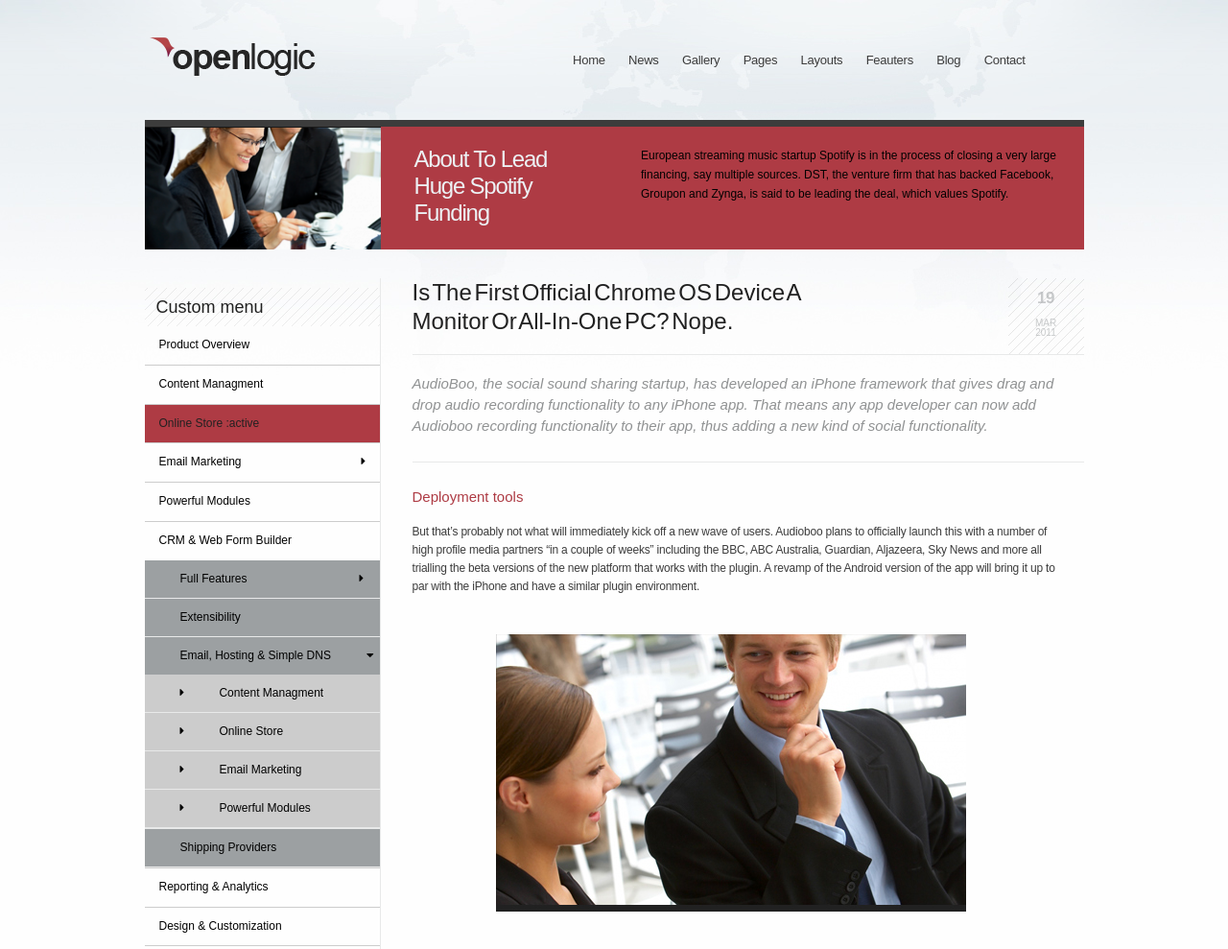
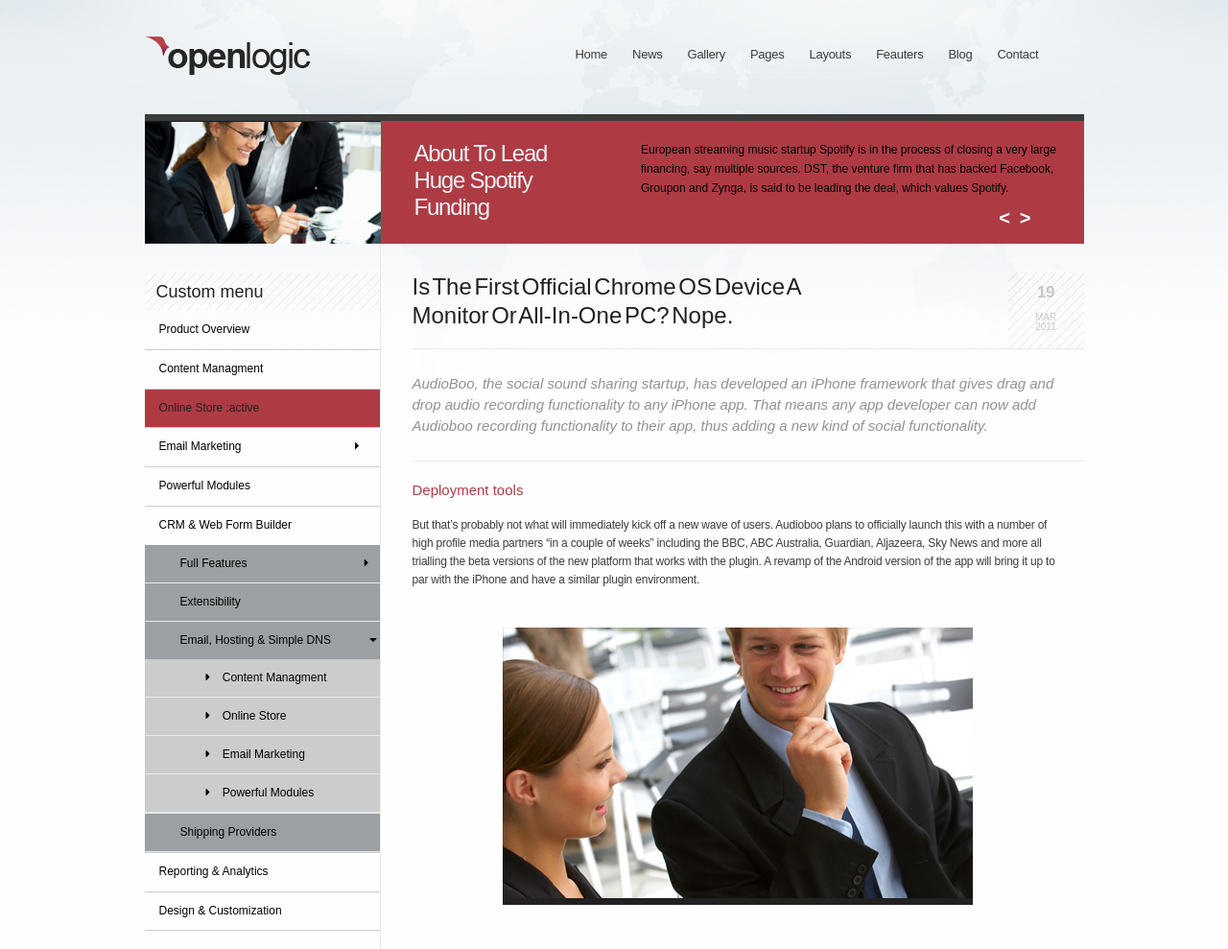
Before and after one commit to Arkant/Arkant.github.io, a website: page site/app/index.html in a window 1280 px wide. Shown: the top 989 px of the page at 96% size. Drawn offline with Linux system fonts and the light colour scheme.

Commit message:
finished news site

```diff
--- a/site/app/index.html
+++ b/site/app/index.html
@@ -66,8 +66,13 @@
           <h1>About To Lead<br> Huge Spotify<br> Funding</h1>
         </div>
         <div class="text_main"><p>
-          European streaming music startup Spotify is in the process of closing a very large financing, say multiple sources. DST, the venture firm that has backed Facebook, Groupon and Zynga, is said to be leading the deal, which values Spotify.
-        </p></div>
+          European streaming music startup Spotify is in the process of closing a very large financing,
+          say multiple sources. DST, the venture firm that has backed Facebook, Groupon and Zynga, is said
+          to be leading the deal, which values Spotify.
+        </p>
+          <div class="arrows"><span> <</span> <span>></span> </div>
+        </div>
+
       </section>
 
       <section class="main-content">
@@ -78,27 +83,26 @@
                 <li><p>Product Overview</p> </li>
                 <li><p>Content Managment</p> </li>
                 <li class="active">Online Store :active</li>
-                <li class="flexit"><p>Email Marketing</p>
-                  <i class="fas fa-caret-right"></i></li>
+                <li><p>Email Marketing <i class="fas fa-caret-right sidebar-right"></i></p>
+                  </li>
                 <li><p>Powerful Modules</p></li>
                 <li>
                   <p>CRM & Web Form Builder</p>
                   <ul class="crm-class">
                     <li class="flexit-inner">
-                      <p>Full Features</p>
-                      <i class="fas fa-caret-right"></i></li>
+                      <p>Full Features <i class="fas fa-caret-right sidebar-right-under"></i></p>
+                      </li>
                     </li>
                     <li><p>Extensibility</p> </li>
                     <li>
                       <div class="lower-flex">
-                          <p>Email, Hosting & Simple DNS </p>
-                          <i class="fas fa-caret-down"></i>
+                          <p>Email, Hosting & Simple DNS <i class="fas fa-caret-down "></i></p>
                       </div>
                       <ul class="email-class">
-                        <li><i class="fas fa-caret-right"></i><p>Content Managment</p>
-                        <li><i class="fas fa-caret-right"></i><p>Online Store</p> </li>
-                        <li><i class="fas fa-caret-right"></i><p>Email Marketing</p> </li>
-                        <li><i class="fas fa-caret-right"></i><p>Powerful Modules</p> </li>
+                        <li><p> <i class="fas fa-caret-right sidebar-left"></i> Content Managment</p>
+                        <li><p> <i class="fas fa-caret-right sidebar-left"></i> Online Store</p> </li>
+                        <li><p> <i class="fas fa-caret-right sidebar-left"></i> Email Marketing</p> </li>
+                        <li><p> <i class="fas fa-caret-right sidebar-left"></i> Powerful Modules</p> </li>
                      </ul>
                     </li>
                     <li><p>Shipping Providers</p></li>
--- a/site/src/scss/style.scss
+++ b/site/src/scss/style.scss
@@ -7,6 +7,7 @@
     justify-content: space-between;
     align-items: center;
 }
+
 
 nav ul li {
     position: relative;
@@ -37,6 +38,17 @@
     width: 0;
     height: 0;
     border: 5px solid transparent;
+    border-bottom-color: #212121;
+}
+ .under-submenu::before {
+    content: "";
+    position: absolute;
+    bottom: 90%;
+    left: -2%;
+    width: 2;
+    height: 0;
+    border: 5px solid transparent;
+    transform: rotate(90deg);
     border-bottom-color: #212121;
 }
 nav ul li .submenu {
@@ -71,7 +83,7 @@
     transform: rotateY(-90deg) translate(1%);
     transition: .3s linear;
     position: absolute;
-    left: 100%;
+    left: 152px;
     top: 0;
     background: #212121;
 }
@@ -84,20 +96,16 @@
 }
 
 .logic {
-    padding-left: 15px;
-    position: relative;
-    top: -20px;
+    // padding-left: 15px;
 }
 
 .header-nav {
-    height: 66px;
-    // background-color: grey;
     display: flex;
-    flex-direction: row;
     justify-content: space-between;
-    padding-top:59px;
-    max-width: 998px;
-    min-width: 998px;
+    align-items: center;
+    padding: 38px 0;
+    max-width: 979px;
+    min-width: 979px;
     margin-left: auto;
     margin-right: auto;
 }
@@ -109,8 +117,12 @@
     bottom: 5px;
 }
 
+.navigaton li {
+    padding: 0 8px;
+}
+
 .navigaton a{
-    padding-left:11px;
+    padding:0 5px;
     font-family: Arial;
     color: #3c3c3c;
     font-size: 13px;
@@ -154,8 +166,20 @@
         padding: 9px;
 }
 
+.arrows {
+    display: flex;
+    justify-content: flex-end;
+    padding-right: 50px;
+    color: white;
+    font-size: 20px;
+    font-weight: bold;
 
+}
 
+.arrows span {
+    cursor: pointer;
+    margin: 0 5px;
+}
 
 .submenu-first>li>a {
     color: #9ca0a2;
@@ -172,10 +196,9 @@
     flex-direction: row;
     background-color: #ae3b44;
     font-family: Arial;
-    max-width: 980px;
+    max-width: 979px;
     height: 128px;
     border-top: 7px solid  #3c3c3c;
-    margin-bottom: 30px;
 }
 
 
@@ -204,6 +227,10 @@
     font-size: 12px;
 }
 
+.text_main p {
+    margin-bottom: 10px;
+}
+
 .active {
     background: #ae3b44;
     color: #212121;
@@ -216,9 +243,9 @@
     margin-bottom: 20px;
 }
 .left-nav {
-    padding-top: 10px;
+    padding-top: 30px;
     width: 35%;
-    height: 1478px;
+    height: 1445px;
 }
 
 
@@ -269,10 +296,10 @@
 }
 
 .content-heading {
+    padding-top: 30px;
     display: flex;
     justify-content: space-between;
     border-bottom: 1px solid  #E8E9E9;
-    margin-bottom: 19px;
 }
 
 .content-heading h3 {
@@ -313,13 +340,12 @@
     line-height: 22px;
     padding-right: 15px;
     border-bottom: 1px solid  #E8E9E9;
-    padding-bottom: 26px;
-    margin-bottom: 28px;
+    padding: 25px 0;
 
 }
 
 .article {
-    padding-right: 22px;
+    padding: 22px 22px 22px 0;
 }
 .article h4 {
     margin-bottom: 20px;
@@ -344,7 +370,6 @@
 
 .article-main-img{
     text-align: center;
-    padding-right: 14px;
     margin-bottom: 50px;
 }
 
@@ -354,20 +379,15 @@
     border-bottom: 7px solid  #3c3c3c;
    }
 
-.par-two {
-    margin-bottom: 30px;
-}
-
 .article-main {
-    margin-bottom: 30px;
     border-bottom: 1px solid  #E8E9E9;
+    padding-bottom: 35px;
 }
 
 .article-footer {
     // background: #ae3b44;
-    padding-bottom: 10px;
+    padding: 25px 0;
     border-bottom: 1px solid  #E8E9E9;
-    margin-bottom: 40px;
 }
 
 .article-footer h4 {
@@ -388,8 +408,7 @@
 }
 
 .buttons {
-    // background: #000;
-
+    padding-top: 25px;
     display: flex;
     justify-content: space-between;
 
@@ -413,38 +432,68 @@
     width: 100%;
     height: 50px;
 }
+
 .sponsor-image:first-child {
     width: 100px;
     height: 46px;
+    opacity: 0.6;
+}
+.sponsor-image:nth-child(1):hover {
+    opacity: 1;
+    cursor: pointer;
 }
 
 .sponsor-image:nth-child(2) {
     width: 105px;
     height: 46px;
     background-position: -167px 0px;
+    opacity: 0.6;
+}
+.sponsor-image:nth-child(2):hover {
+    opacity: 1;
+    cursor: pointer;
 }
 
 .sponsor-image:nth-child(3) {
+    opacity: 0.6;
     width: 100px;
     height: 46px;
     background-position: -325px 0px;
 }
+.sponsor-image:nth-child(3):hover {
+    opacity: 1;
+    cursor: pointer;
+}
 .sponsor-image:nth-child(4) {
+    opacity: 0.6;
     width: 100px;
     height: 46px;
     background-position: -500px 0px;
 }
+.sponsor-image:nth-child(4):hover {
+    opacity: 1;
+    cursor: pointer;
+}
 .sponsor-image:nth-child(5) {
+    opacity: 0.6;
     width: 100px;
     height: 46px;
     background-position: -662px 0px;
 }
+.sponsor-image:nth-child(5):hover {
+    opacity: 1;
+    cursor: pointer;
+}
 .sponsor-image:nth-child(6) {
+    opacity: 0.6;
     width: 100px;
     height: 46px;
     background-position: -806px 0px;
 }
-
+.sponsor-image:nth-child(6):hover {
+    opacity: 1;
+    cursor: pointer;
+}
 /***************************/
 
 .footer {
@@ -458,8 +507,8 @@
 .footer-main{
     display: flex;
     justify-content: space-between;
-    max-width: 998px;
-    min-width: 998px;
+    max-width: 979px;
+    min-width: 979px;
     margin-left: auto;
     margin-right: auto;
 }
@@ -467,7 +516,6 @@
 .quicklinks {
     font-weight: 400;
     font-size: 12px;
-    padding-left: 27px;
 }
 
 .quicklinks h3{
@@ -569,28 +617,18 @@
 .flexit {
     display: flex;
 }
-
-.flexit i{
-    padding-top: 13px;
-    padding-left: 110px;
+.sidebar-right {
+    position: relative;
+    left: 100px;
+}
+.sidebar-left {
+    position: relative;
+    right: 10px;
 }
 
-.flexit-inner {
-    display: flex;
-}
-
-.flexit-inner i {
-    padding-top: 13px;
-    padding-left: 80px;
-}
-
-.lower-flex {
-    display: flex;
-}
-
-.lower-flex i {
-    padding-top: 13px;
-    width: 10px;
+.sidebar-right-under {
+    position: relative;
+    left: 82px;
 }
 
 .email-class li {
```
Also changed, not shown: site/app/assets/css/style.css, site/app/assets/css/style.min.css.
